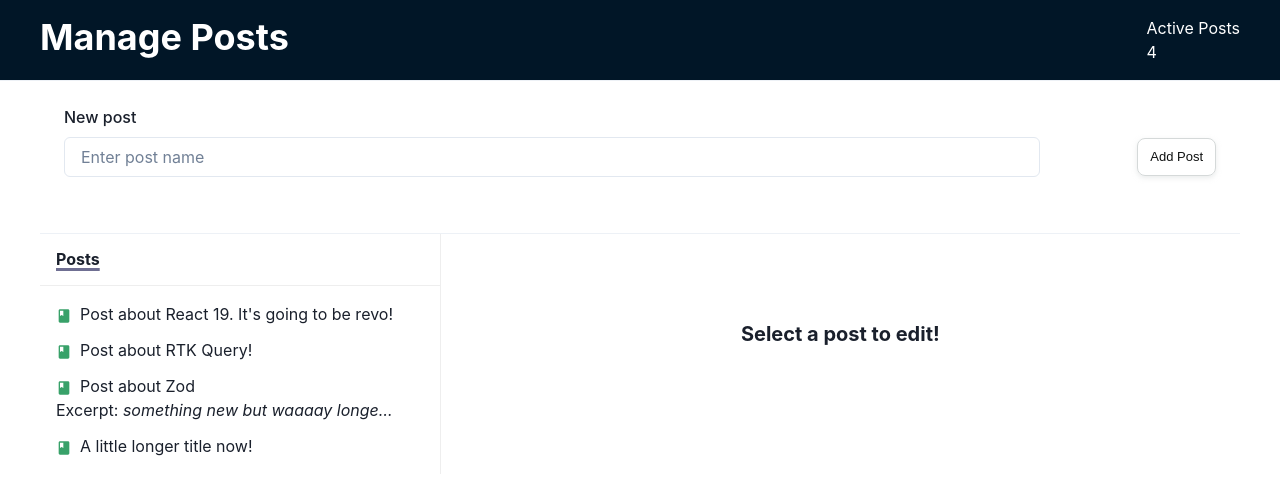
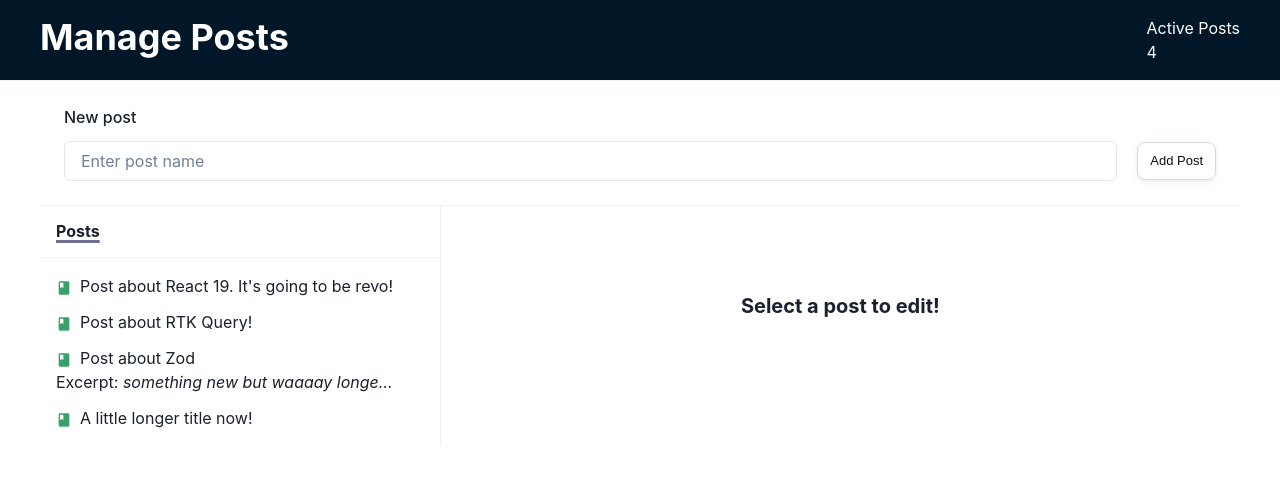
Before and after one commit to fricze/rtk3, a React (Create React App) app: page / in a window 1280 px wide. Shown: the top 494 px of the page. Built offline with nearby package versions, Linux system fonts and the light colour scheme; data requests are answered from the project's data file.

Commit message:
nice grid

```diff
--- a/src/app/services/posts.ts
+++ b/src/app/services/posts.ts
@@ -8,7 +8,10 @@ const Post = z.object({
     .string({
       required_error: "Post is missing title",
     })
-    .min(10, { message: "Post title have to be 10 or more characters long." }),
+    .min(10, { message: "Post title have to be 10 or more characters long." })
+    .refine((title) => title[0].toUpperCase() === title[0], {
+      message: "First letter of post title have to be uppercase",
+    }),
   content: z.string().optional(),
   created: z.coerce
     .date()
--- a/src/features/posts/PostsManager.tsx
+++ b/src/features/posts/PostsManager.tsx
@@ -38,11 +38,11 @@ const AddPostError = ({ error }: { error: APIError | SerializedError }) => {
 
   if (typeof error === "object" && "issues" in error) {
     return (
-      <Box>
+      <>
         {error.issues?.map(({ message }) => (
-          <FormErrorMessage>{message}</FormErrorMessage>
+          <FormErrorMessage className="error">{message}</FormErrorMessage>
         ))}
-      </Box>
+      </>
     );
   }
 };
@@ -70,8 +70,7 @@ const AddPost = () => {
 
   return (
     <div className="new-post">
-      <Box flex={10} pb={8}>
-        <FormControl isInvalid={isError}>
+      <FormControl isInvalid={isError} className="form-control">
         <FormLabel htmlFor="name">New post</FormLabel>
         <Input
           id="name"
@@ -83,9 +82,6 @@ const AddPost = () => {
 
         {isError ? <AddPostError error={error} /> : null}
       </FormControl>
-      </Box>
-
-      <Spacer />
 
       <button onClick={handleAddPost}>Add Post</button>
     </div>
--- a/src/global.css
+++ b/src/global.css
@@ -33,7 +33,37 @@ input[type="submit"] {
 
 .new-post {
     line-height: 24px;
-    display: flex;
+    display: grid;
     padding: 1lh;
     align-items: center;
+    column-gap: 20px;
+    row-gap: 0.5lh;
+    grid-template-columns: 10ch 1fr max-content;
+
+    .form-control {
+        display: contents;
+    }
+
+    .error {
+        grid-column: 1 / 3;
+        margin: 0;
+        padding: 0;
+        height: 1lh;
+    }
+
+    label {
+        grid-row: 1;
+        grid-column: 1;
+        margin: 0;
+        padding: 0;
+    }
+
+    input {
+        grid-row: 2;
+        grid-column: 1 / 3;
+    }
+
+    button {
+        grid-row: 2;
+    }
 }
```
Lines whose indentation alone changed are shown as unchanged.
